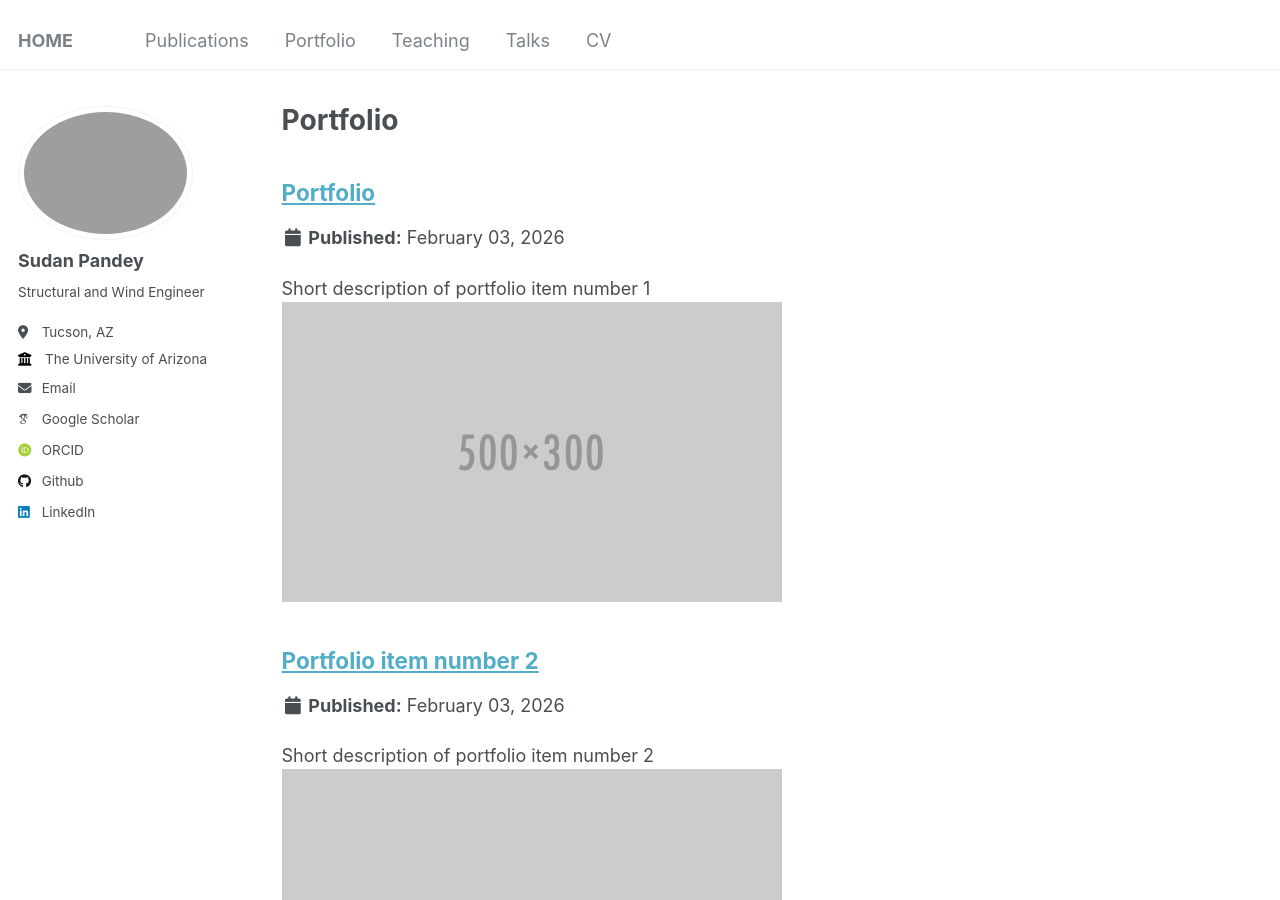
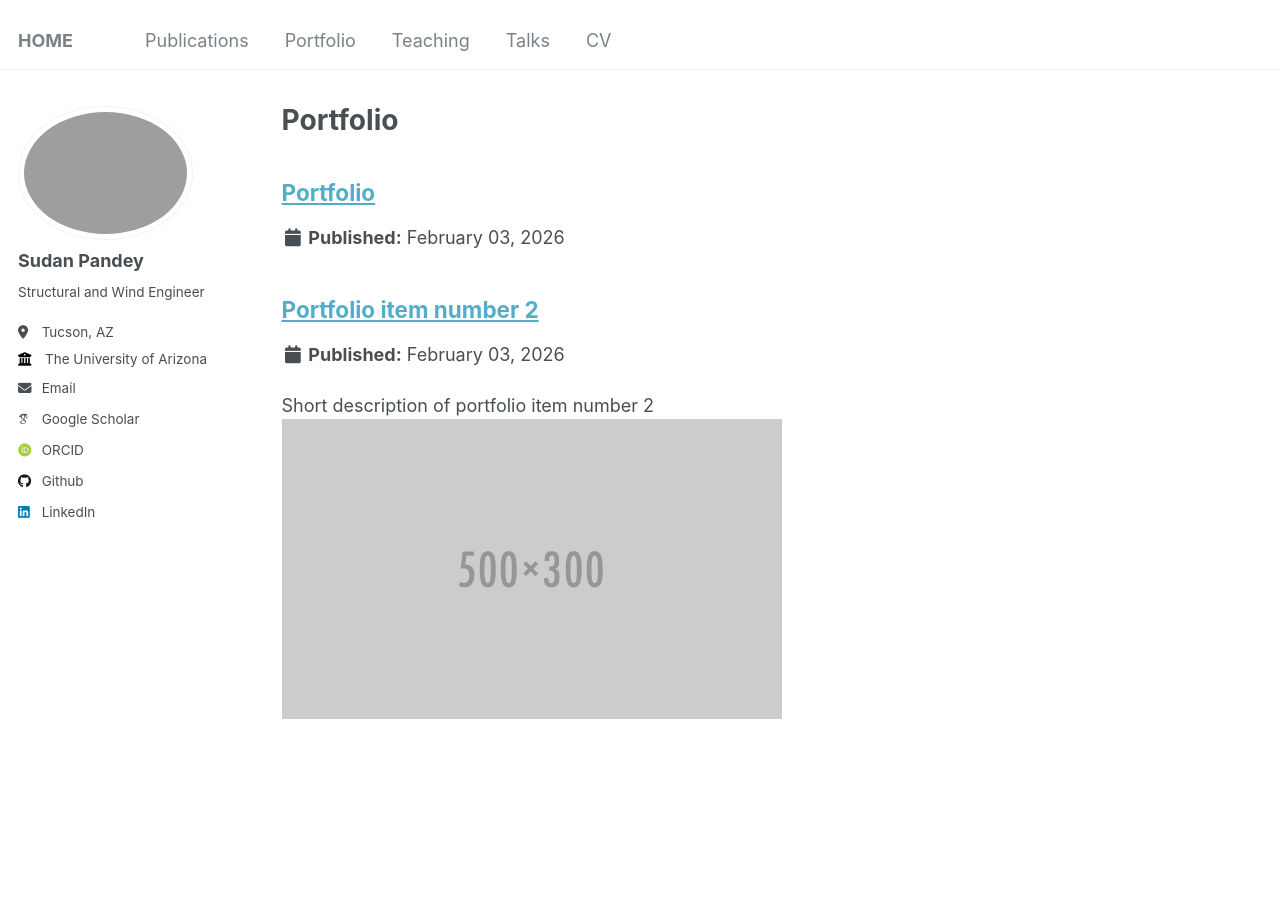
Before and after one commit to pdy-sdn/pandeysudan.github.io, a Jekyll site: the page built from _pages/portfolio.html, in a window 1280 px wide and 900 px high. Built offline with Jekyll 4.4.1, drawn with Linux system fonts in a browser that asks for light colours; some web fonts are replaced; part of the change alters nothing that is shown.

Commit message:
Update portfolio-1.md

```diff
--- a/_portfolio/portfolio-1.md
+++ b/_portfolio/portfolio-1.md
@@ -1,7 +1,9 @@
 ---
 title: "Portfolio"
-excerpt: "Short description of portfolio item number 1<br/><img src='/images/500x300.png'>"
+excerpt: ""
 collection: portfolio
+show_metadata: false
+author_profile: true
 ---
 
 # Portfolio
```
